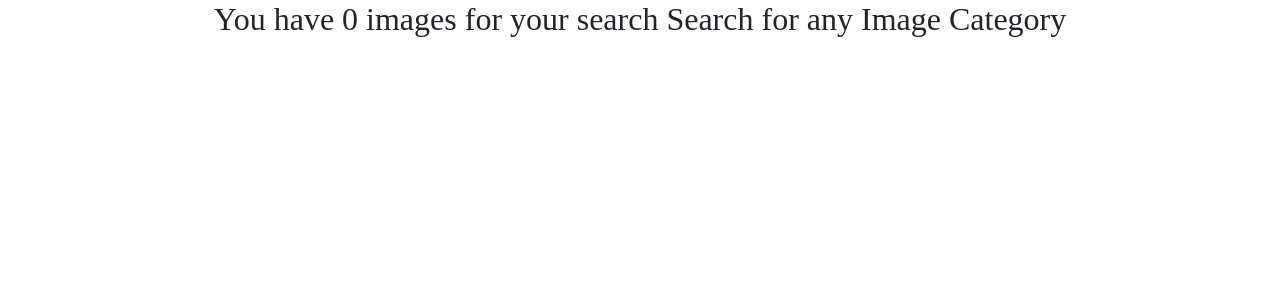
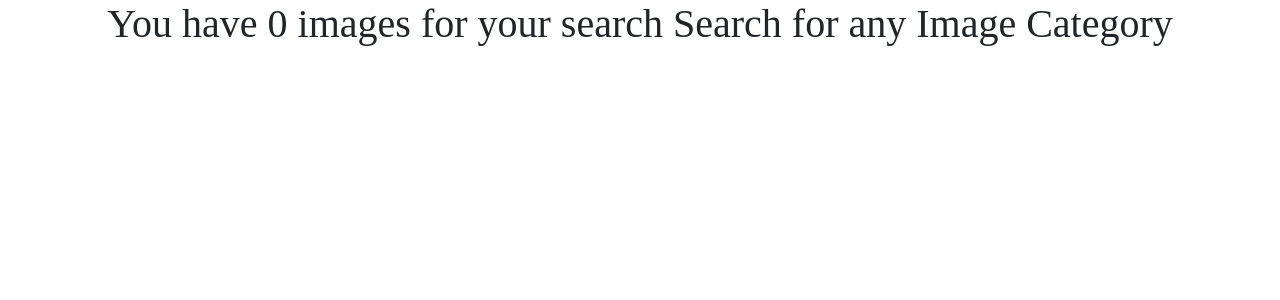
Before and after one commit to UMUTONIRitha/My-Gallery, a Django app: page /search/ in a window 1280 px wide. Shown: the part 68-368 px from the top of the page. Run offline with Django 3.2, Linux system fonts and the light colour scheme; some libraries are stand-ins or nearby versions; some web fonts are replaced.

Commit message:
save changes

```diff
--- a/pictures/templates/pictures/search.html
+++ b/pictures/templates/pictures/search.html
@@ -2,9 +2,9 @@
 {% block content %}
 <div class="container" style="font-family: 'Libre Caslon Display', serif;">
     {% if images %}
-    <h2 class="text-center"></h2>You have {{ images|length }} images in '{{message}}' category</h2>
+    <h1 class="text-center"></h2>You have {{ images|length }} images in '{{message}}' category</h1>
     {% else %}
-    <h2 class="text-center"> You have 0 images for your search {{message}}</h2>
+    <h1 class="text-center"> You have 0 images for your search {{message}}</h1>
 
     {% endif %}
     {% if images %}
```
